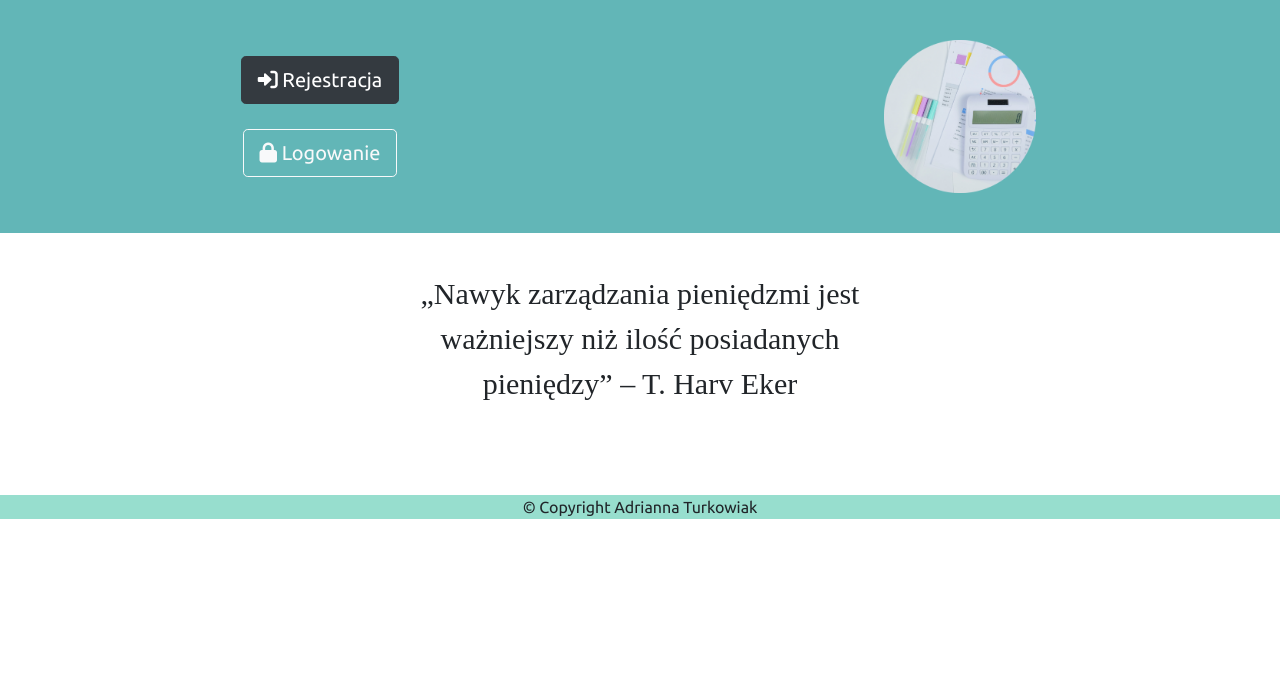
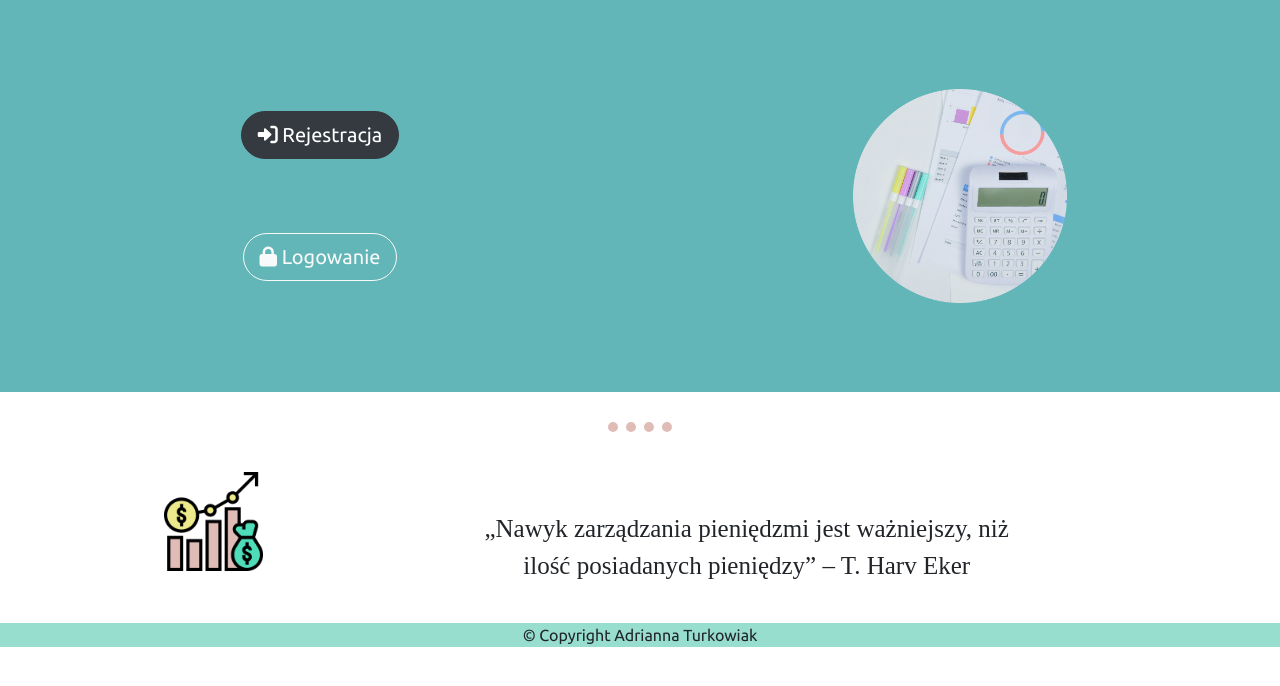
Before and after one commit to AdriannaTurkowiak/Personnal_Budget_App, a plain HTML site: page index.html in a window 1280 px wide. Shown: the part 56-742 px from the top of the page. Drawn offline with nearby package versions, Linux system fonts and the light colour scheme; a web font is replaced by a local one.

Commit message:
Adding budget icon, updating layout and design

```diff
--- a/css/styles.css
+++ b/css/styles.css
@@ -1,6 +1,15 @@
 body {
   font-family: "Ubuntu";
   text-align: center;
+}
+
+hr {
+  border-style: none;
+  border-top-style: dotted;
+  border-color: #e0bcb7;
+  border-width: 10px;
+  width: 5%;
+  margin-top: 30px;
 }
 
 /* ------------------Sections------------------- */
@@ -30,39 +39,40 @@ body {
 
 /* ------------------Title---------------------- */
 
-.row {
-  /* position: relative; */
-  /* padding: 3% 3% 5%; */
+.empty {
+  height: 50px;
 }
 
 .image {
-  margin-top: 15px;
-  margin-bottom: 15px;
+  padding-top: 15px;
+  padding-bottom: 15px;
 }
 .title-image {
-  width: 25%;
+  width: 35%;
 }
 
 .buttons {
   text-align: center;
 }
-.title {
-  display: flex;
-  align-items: center;
-  justify-content: space-between;
-  padding: 3% 10% 7%;
+
+.btn {
+  border-radius: 28px;
 }
-.title-no-button {
-  padding: 3% 10% 15%;
+
+.dotted {
+  height: 80px;
 }
 
 /* ------------------Quote---------------------- */
 
 .quote {
   background-color: white;
-  padding: 3% 30% 7%;
+  padding: 3% 3% 3%;
   font-family: "Solitreo";
-  font-size: 30px;
+  font-size: 25px;
+}
+.quote-icon {
+  width: 25%;
 }
 
 /* ------------------Footer---------------------- */
@@ -71,6 +81,19 @@ body {
   text-align: center;
 }
 
-/* Colors */
-https: //colorhunt.co/palette/4fdcb9e0bcb7fef3ffecea8b#justCreated
-;
+@media (max-width: 900px) {
+  .image {
+    padding-top: 50px;
+    padding-bottom: 15px;
+  }
+  .title-image {
+    width: 20%;
+  }
+  .quote {
+    font-size: 15px;
+    padding: 7% 3% 3%;
+  }
+  .quote-icon {
+    width: 15%;
+  }
+}
--- a/index.html
+++ b/index.html
@@ -91,7 +91,7 @@
     <!-- Title -->
 
     <div class="container-fluid">
-        <div class="row">
+        <div class="row ">
           <div class="empty mb-4 col-lg-12"></div>
         </div>
         <div class="row d-flex justify-content-center align-items-center">
@@ -125,21 +125,34 @@
       <div class="empty mb-4 col-lg-12"></div>
     </div>
       </div>
-
-  <!-- </div> -->
-
-    </section>
+        </section>
   </main>
 
   <aside>
-          <!-- Quote -->
-
-      <div class="quote">
-        „Nawyk zarządzania pieniędzmi jest ważniejszy niż ilość posiadanych
-        pieniędzy” – T. Harv Eker
+    <div class="container-fluid">
+      <div class="row dotted">
+        <hr />
       </div>
     </div>
+  </aside>
 
+  <aside>
+          <!-- Quote -->
+          <div class="container-fluid">
+            <div class="row">
+              <div class="icon col-lg-4">
+                <img
+                  class="quote-icon "
+                  src="images/Budzet_ikona.png"
+                  alt="Budget icon"
+                />
+              </div>
+      <div class="quote col-lg-6">
+        „Nawyk zarządzania pieniędzmi jest ważniejszy, niż ilość posiadanych
+        pieniędzy” – T. Harv Eker
+    </div>
+  </div>
+   </div>
     </aside>
 
     <!-- Footer -->
```
Also changed, not shown: images/Budzet_ikona.png (added).
